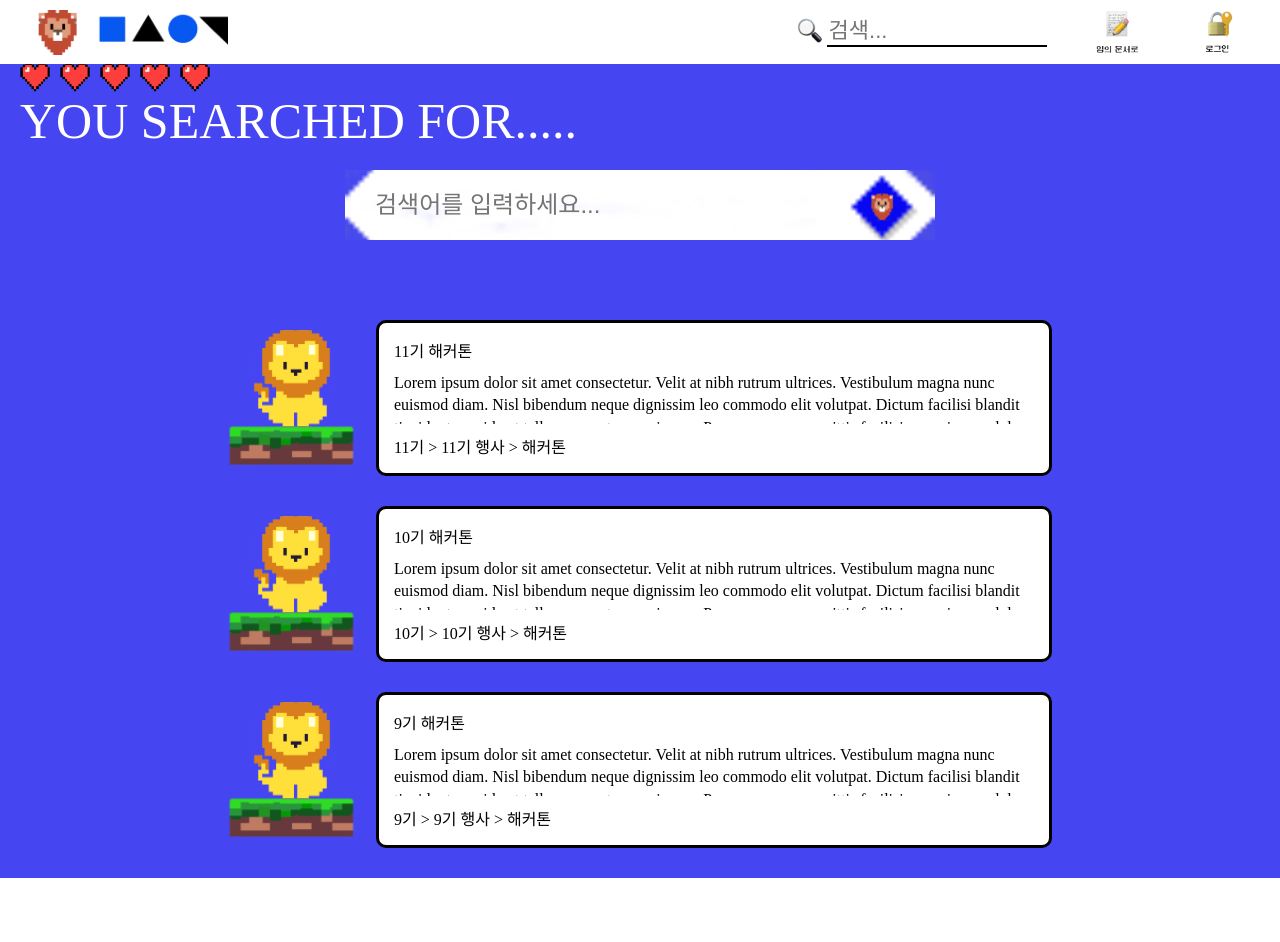
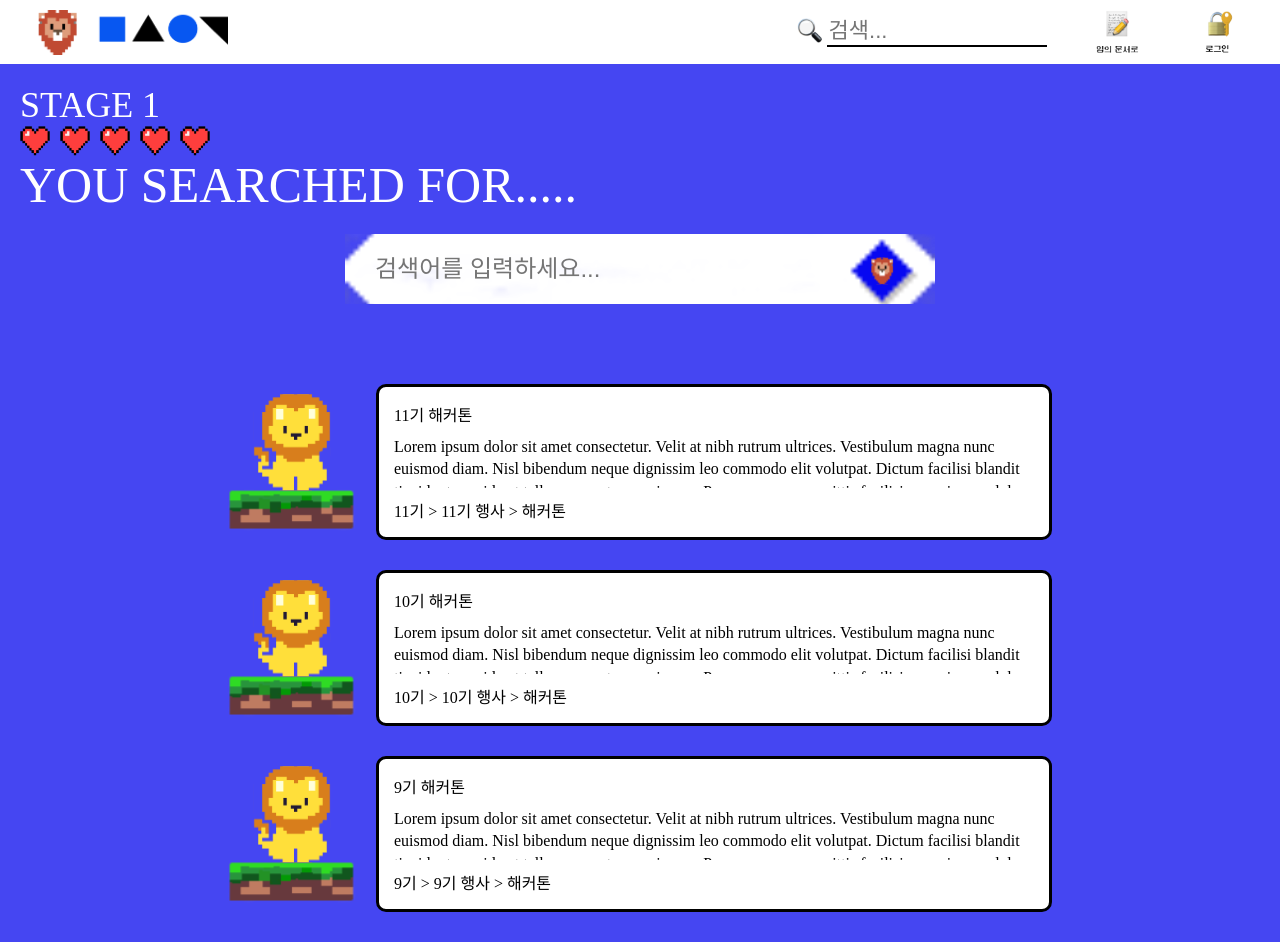
Before and after one commit to cau-likelion-org/kiwi-client, a Next.js app: page /search in a window 1280 px wide. Before the commit the page ends 878 px from the top, so only its background shows below. Built offline with nearby package versions, Linux system fonts and the light colour scheme.

Commit message:
design: 헤더에 겹치는 부분 공통 스타일 적용(#8)

```diff
--- a/src/app/layout.tsx
+++ b/src/app/layout.tsx
@@ -15,7 +15,10 @@
 		<html>
 			<body>
 				<NavBar />
-				<StyledComponentsRegistry>{children}</StyledComponentsRegistry>
+
+				<StyledComponentsRegistry>
+					<div className="layout">{children}</div>
+				</StyledComponentsRegistry>
 			</body>
 		</html>
 	);
--- a/src/styles/global.css
+++ b/src/styles/global.css
@@ -1,3 +1,7 @@
 body {
   margin : 0
 }
+
+.layout {
+  margin-top: 64px;
+}
```
